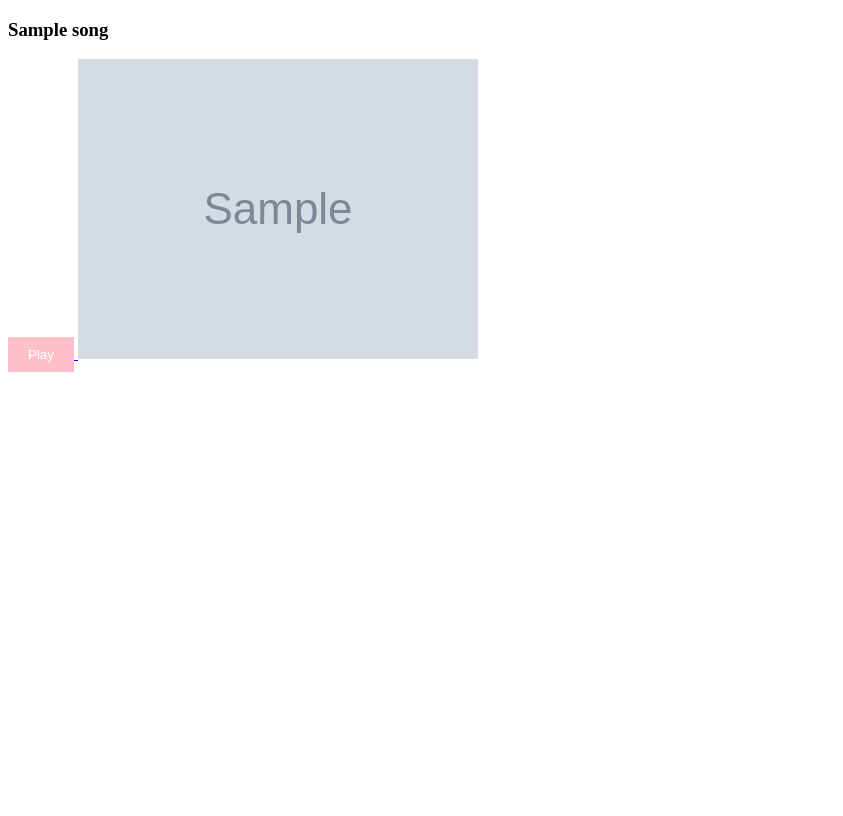
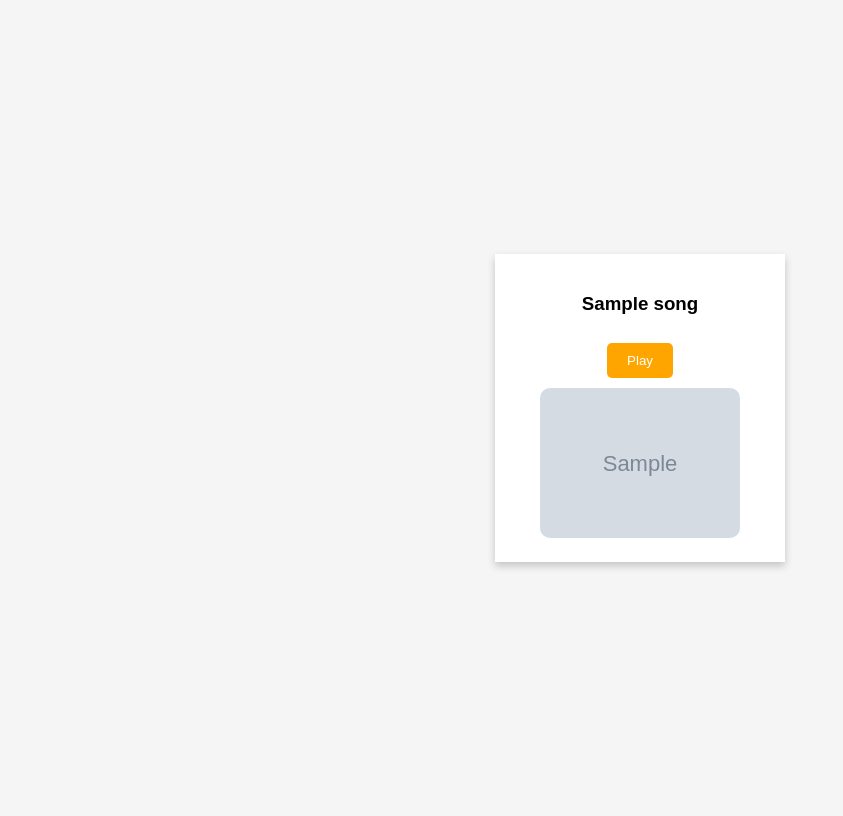
Before and after one commit to Nasim-Khalili/Django-Spotify, a Django app: page / in a window 1280 px wide. Shown: the whole page, without its empty margins (0-843 px from the left). Before the commit the page ends 372 px from the top, so only its background shows below. Run offline with Django 5.2, Linux system fonts and the light colour scheme; tables that the repository leaves empty hold one stand-in row (values such as "Sample post"); grey boxes marked "Sample" are stand-in pictures.

Commit message:
styles for songs box added

```diff
--- a/main/templates/main/index.html
+++ b/main/templates/main/index.html
@@ -3,37 +3,64 @@
 <head>
     <title>NaNa - Spotify</title>
     <style>
+        body {
+            display: flex;
+            justify-content: center;
+            align-items: center;
+            flex-direction: column;
+            min-height: 100vh;
+            background-color: #f5f5f5;
+            font-family: Arial, sans-serif;
+            text-align: center;
+        }
+
+        .song-container {
+            background: white;
+            padding: 20px;
+            margin: 20px;
+            margin-bottom: 10px
+            border-radius: 10px;
+            box-shadow: 0 4px 8px rgba(0, 0, 0, 0.2);
+            width: 250px;
+            text-align: center;
+        }
+
+        .play-button {
+            padding: 10px 20px;
+            background-color: orange;
+            color: white;
+            border: none;
+            margin-top: 10px;
+            cursor: pointer;
+            border-radius: 5px;
+            transition: 0.3s;
+        }
+
         .hidden-player {
             position: absolute;
-        left: 9999999px;
+            left: -999999px;
         }
-    .play-button {
-        padding: 10px 20px;
-        background-color: pink;
-        color: white;
-        border: none;
-        margin-bottom: 10px;
-    }
-    .song-list {
-        margin-top: 20px;
-        display: grid;
-        place-items: center;
+
+        img {
+            width: 200px;
+            border-radius: 10px;
+            margin-top: 10px
         }
     </style>
 </head>
 <body>
     {% for song in songs %}
-
-    <h3>{{song.title}}</h3>
+    <div class="song-container">
+        <h3>{{ song.title }}</h3>
         <a href="?play={{ song.id }}">
             <button class="play-button">Play</button>
         </a>
-    <img src="{{ song.cover_image.url }}"alt="">
-
+        <img src="{{ song.cover_image.url }}" alt="">
+    </div>
     {% endfor %}
 
     {% if play_song %}
-       <iframe class="hidden-player" src="{{ play_song.youtube_url_modify }}" allow="autopla; encrypted-media" allowfullscreen></iframe>
+        <iframe class="hidden-player" src="{{ play_song.youtube_url_modify }}" allow="autoplay; encrypted-media" allowfullscreen></iframe>
     {% endif %}
 </body>
 </html>
```
Lines whose indentation alone changed are shown as unchanged.
